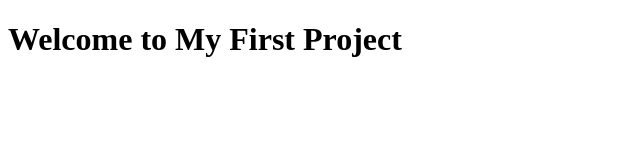
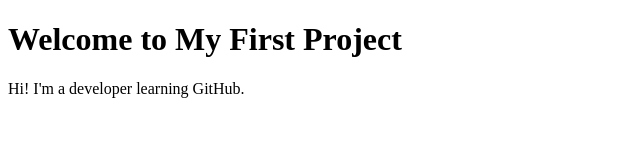
Before and after one commit to abdominal99/my-first-project, a plain HTML site: page index.html in a window 1280 px wide. Shown: the whole page, without its empty margins (0-640 px from the left). Drawn offline with Linux system fonts and the light colour scheme.

Commit message:
Update index.html with introduction paragraph

```diff
--- a/index.html
+++ b/index.html
@@ -7,5 +7,6 @@
 </head>
 <body>
     <h1>Welcome to My First Project</h1>
+    <p>Hi! I'm a developer learning GitHub.</p>
 </body>
 </html>
```
